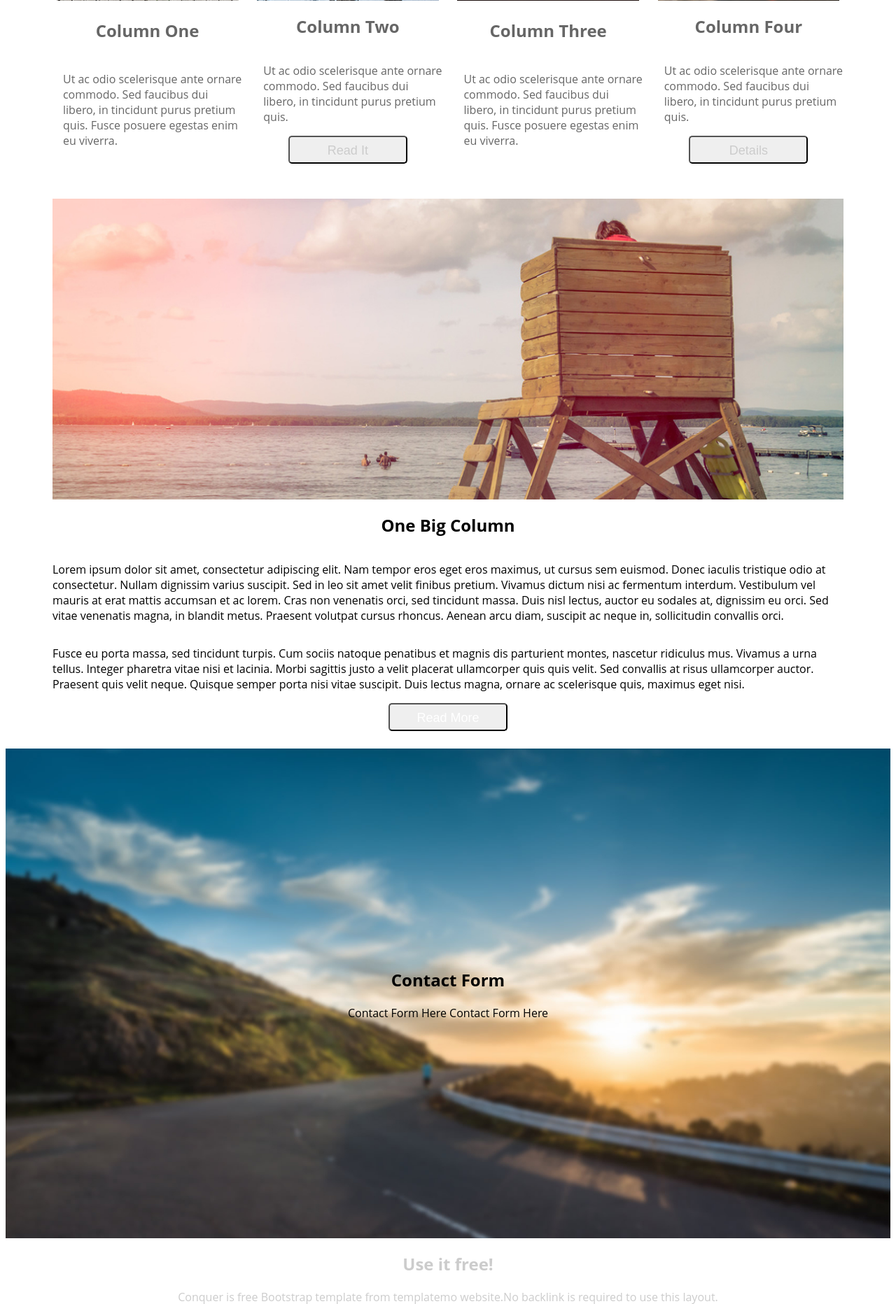
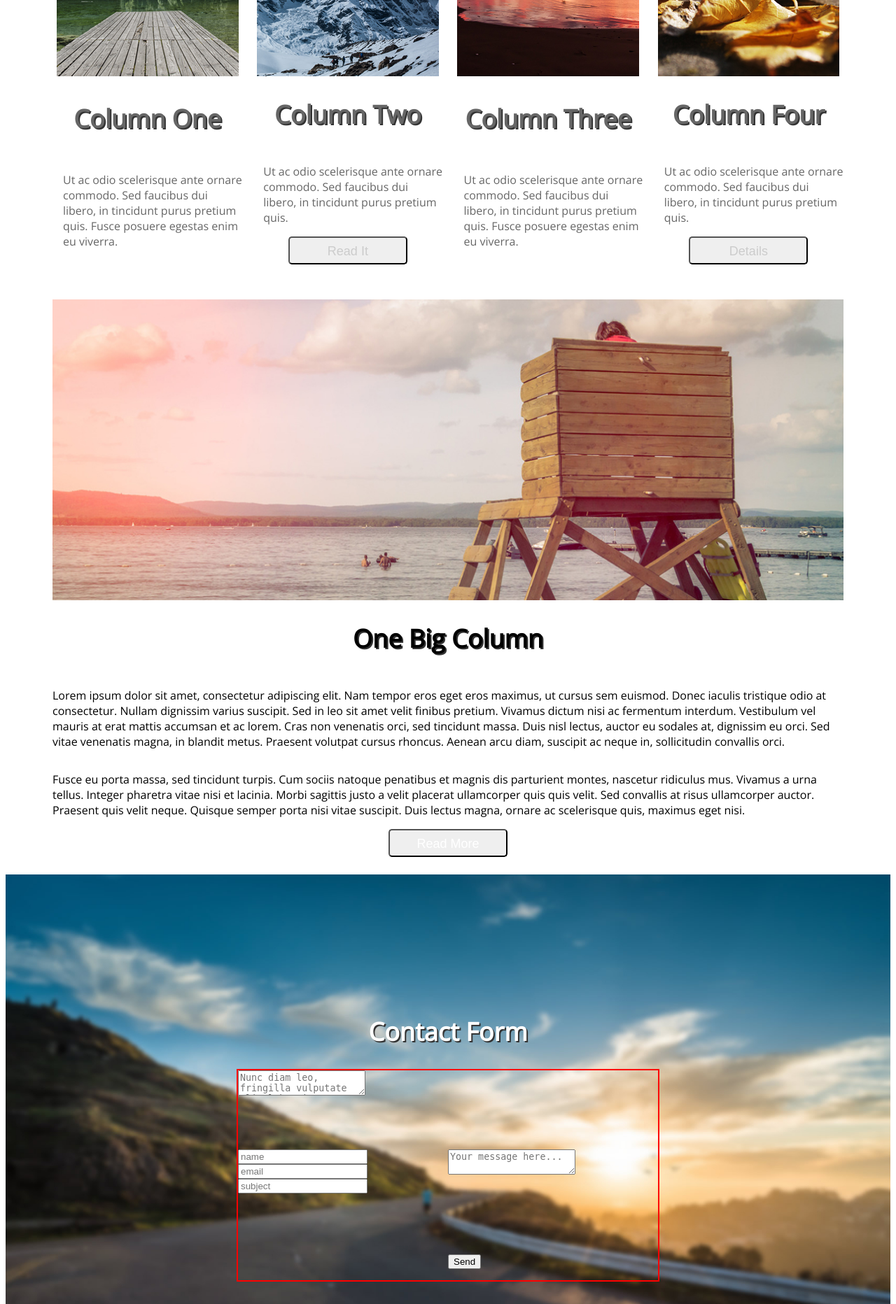
Before and after one commit to GreatDeveloper66/voyage-prework-tier1-adams, a PHP site: page / in a window 1280 px wide. Shown: the part 2265-4129 px from the top of the page at 70% size. Run offline with PHP 8.4, Linux system fonts and the light colour scheme; some libraries are stand-ins or nearby versions.

Commit message:
Added detail to bottom form

```diff
--- a/index.css
+++ b/index.css
@@ -1,4 +1,5 @@
 @import url('https://use.fontawesome.com/releases/v5.5.0/css/all.css');
+@import url('https://fonts.googleapis.com/css?family=Open+Sans&display=swap');
 
 body {
 	font-family: "Open Sans", Helvetica, Arial, sans-serif;
@@ -26,14 +27,27 @@
 
 }
 
+h2 {
+	text-shadow: 2px 2px #333;
+	font-size: 36px;
+}
+
 img {
-  max-width: 100%;
-  height: auto;
-  border: none;
+	max-width: 100%;
+	height: auto;
+	border: none;
 }
 
 header menu {
 	background-color: #3d3e41;
+}
+
+button {
+	transition: all 0.3s ease;
+}
+
+button: hover {
+	cursor: pointer;
 }
 
 header button.navbutton {
@@ -111,7 +125,8 @@
 	margin-top: 0px;
 }
 
-.slideup,.slidedown {
+.slideup,
+.slidedown {
 	max-height: 0;
 	overflow-y: hidden;
 	-webkit-transition: max-height 0.6s ease-in-out;
@@ -172,10 +187,12 @@
 	background-color: #852406;
 }
 
-div.row1 div.column p, div.row1 div.column h2 {
+div.row1 div.column p,
+div.row1 div.column h2 {
 	margin-left: 20px;
 	text-align: left;
 }
+
 div.row2 {
 	display: grid;
 	grid-template: 1fr 1fr/1fr;
@@ -185,11 +202,14 @@
 	grid-column-gap: 15px;
 }
 
-div.row2 div.column button, div.row4 div.column button {
+div.row2 div.column button,
+div.row4 div.column button {
 	color: #ccc;
 }
-div.row4, div.row5 {
-	margin:auto;
+
+div.row4,
+div.row5 {
+	margin: auto;
 	margin-top: 50px;
 	display: grid;
 	grid-gap: 15px;
@@ -198,14 +218,15 @@
 	height: auto;
 }
 
-div.row3, div.row6 {
+div.row3,
+div.row6 {
 	display: flex;
 	flex-direction: column;
-	justify-content: center;
+	justify-content: flex-start;
 	align-items: center;
 	margin: auto;
 	margin-top: 25px;
-	height:auto;
+	height: auto;
 	width: 100%;
 }
 
@@ -220,7 +241,15 @@
 	height: 700px;
 }
 
-div.row3 h2,div.row3 p {
+div.row6 h2 {
+	margin-top: 200px;
+	color: #FFFFFF;
+	text-transform: capitalize;
+
+}
+
+div.row3 h2,
+div.row3 p {
 	color: #FFFFFF;
 }
 
@@ -231,7 +260,7 @@
 
 div.row4 {
 	display: grid;
-	grid-template: repeat(4,1fr)/1fr;
+	grid-template: repeat(4, 1fr)/1fr;
 	grid-auto-rows: auto;
 	height: auto;
 }
@@ -244,7 +273,7 @@
 div.row4 div.column p {
 	text-align: left;
 	margin-left: 15px;
-	color:#666666;
+	color: #666666;
 }
 
 div.row5 {
@@ -262,62 +291,69 @@
 	background-color: #FFFFFF;
 	color: #ccc;
 }
+
 footer h2 {
 	font-weight: bold;
-}
-/*
-div.headerimg {
-	grid-area: headerimg;
+	color: #FFFFFF;
+	text-transform: capitalize;
+	margin-bottom: 30px;
+	text-shadow: 2px 2px #333;
+	font-size: 36px;
 }
 
-div.textbox {
+form {
+	display: grid;
+	grid-template: repeat(8, 1fr)/1fr;
+	grid-template-areas: "messagebox"
+		"messagebox"
+		"messagebox"
+		"textbox"
+		"textbox"
+		"inputbox"
+		"inputbox"
+		"sendbutton";
+}
+
+form div.messagebox {
+	grid-area: messagebox;
+}
+
+form div.textbox {
 	grid-area: textbox;
 }
-div.columnfooter {
-	grid-area: columnfooter;
-	display: flex;
-	justify-content: center;
-	align-items: center;
+
+form div.inputbox {
+	grid-area: inputbox;
 }
 
-div.columnfooter button {
-	border-radius: 5px;
-	font-size: 18px;
-	padding: 10px 30px;
-	width: 170px;
-	height: 40px;
-	color: #FFFF;
-	transition: all 0.3s ease;
-	text-align: center;
-	line-height: 18px;
+form div.sendbutton {
+	grid-area: sendbutton;
 }
 
-div.columnfooter button:hover {
-	cursor: pointer;
-}
 
-div.columnfooter button.greenbutton {
+
+div.column button.greenbutton {
 	background-color: #178A27;
 }
 
-div.columnfooter button.lightbluebutton {
+div.column button.lightbluebutton {
 	background-color: #1686C1;
 }
 
-div.columnfooter button.redbutton {
+div.column button.redbutton {
 	background-color: #852406;
 }
 
-div.textbox h2.greenheader {
+div.column h2.greenheader {
 	color: #178A27;
 }
-div.textbox h2.lightblueheader {
+div.column h2.lightblueheader {
 	color: #1686C1;
 }
-div.textbox h2.greyheader {
+div.column h2.greyheader {
 	color: #666666;
 }
-*/
+
 @media only screen and (min-width: 768px) {
 	header {
 		flex-direction: column;
@@ -356,11 +392,31 @@
 	div.row4 {
 		grid-template: 1fr 1fr/1fr 1fr;
 	}
+
+	div.row6 form {
+		display: grid;
+		grid-template: repeat(8, 1fr)/1fr 1fr;
+		width: 80%;
+		max-width: 600px;
+		height: 300px;
+		grid-auto-rows: auto;
+		border: 2px solid red;
+		grid-template-areas: "messagebox messagebox"
+			"messagebox messagebox"
+			"messagebox messagebox"
+			"inputbox textbox"
+			"inputbox textbox"
+			"inputbox textbox"
+			"inputbox textbox"
+			". sendbutton";
+	}
 }
-@media only screen and (min-width: 1024px){
+
+@media only screen and (min-width: 1024px) {
 	div.row1 {
 		max-width: 1100px;
 	}
+
 	div.row4 {
 		grid-template: 1fr/1fr 1fr 1fr 1fr;
 	}
--- a/index.html
+++ b/index.html
@@ -192,8 +192,28 @@
 	<div class="row6" id="row6">
 		<h2>Contact Form</h2>
 		<form id="contactform" action="#" method="POST" enctype="mutipart/form-data">
-			Contact Form Here
-			Contact Form Here
+		<div class="messagebox">
+			<textarea id="messagebox" name="messagebox" placeholder="Nunc diam leo, fringilla vulputate elit lobortis, consectetur vestibulum quam. Sed id
+felis ligula. In euismod libero at magna dapibus, in rutrum velit lacinia.
+Etiam a mi quis arcu varius condimentum."></textarea>
+		</div>
+		<div class="textbox">
+			<textarea id="subject" name="subject" placeholder="Your message here..."></textarea>
+		</div>
+		<div class="sendbutton">
+			<a href="#"><button type="submit">Send</button></a>
+		</div>
+		<div class="inputbox">
+			<input type="text" name="name" for="name" placeholder="name" value="">
+			<input type="email" name="email" for="email" placeholder="email" value="">
+			<input type="text" name="subject" for="subject" placeholder="subject" value="">
+		<!--
+			<input type="text" name="name" for="name" placeholder="name" value="">
+			<input type="email" name="email" for="email" placeholder="email" value="">
+			<input type="text" name="subject" for="subject" placeholder="subject" value="">
+			-->
+		</div>
+
 		</form>
 	</div>
 	</main>
```
